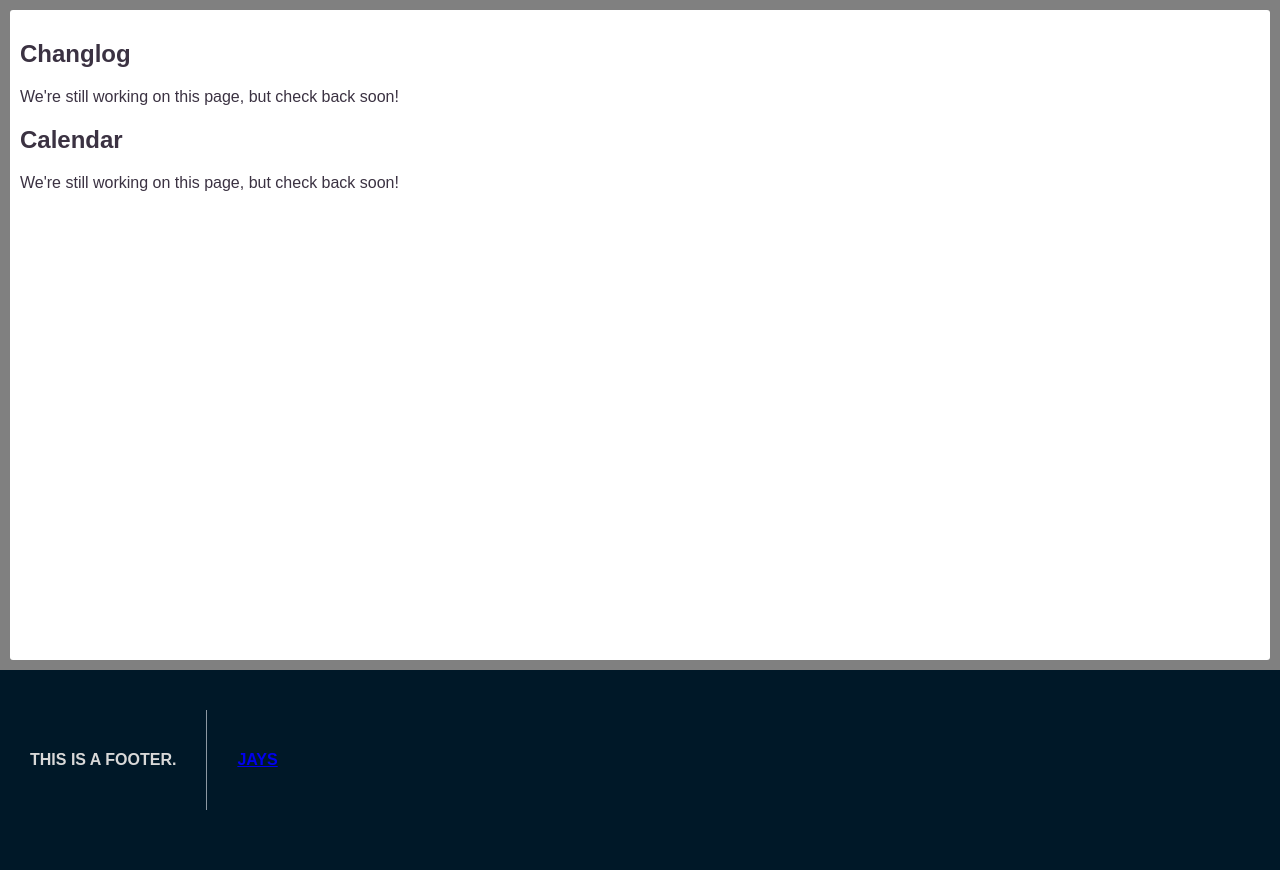
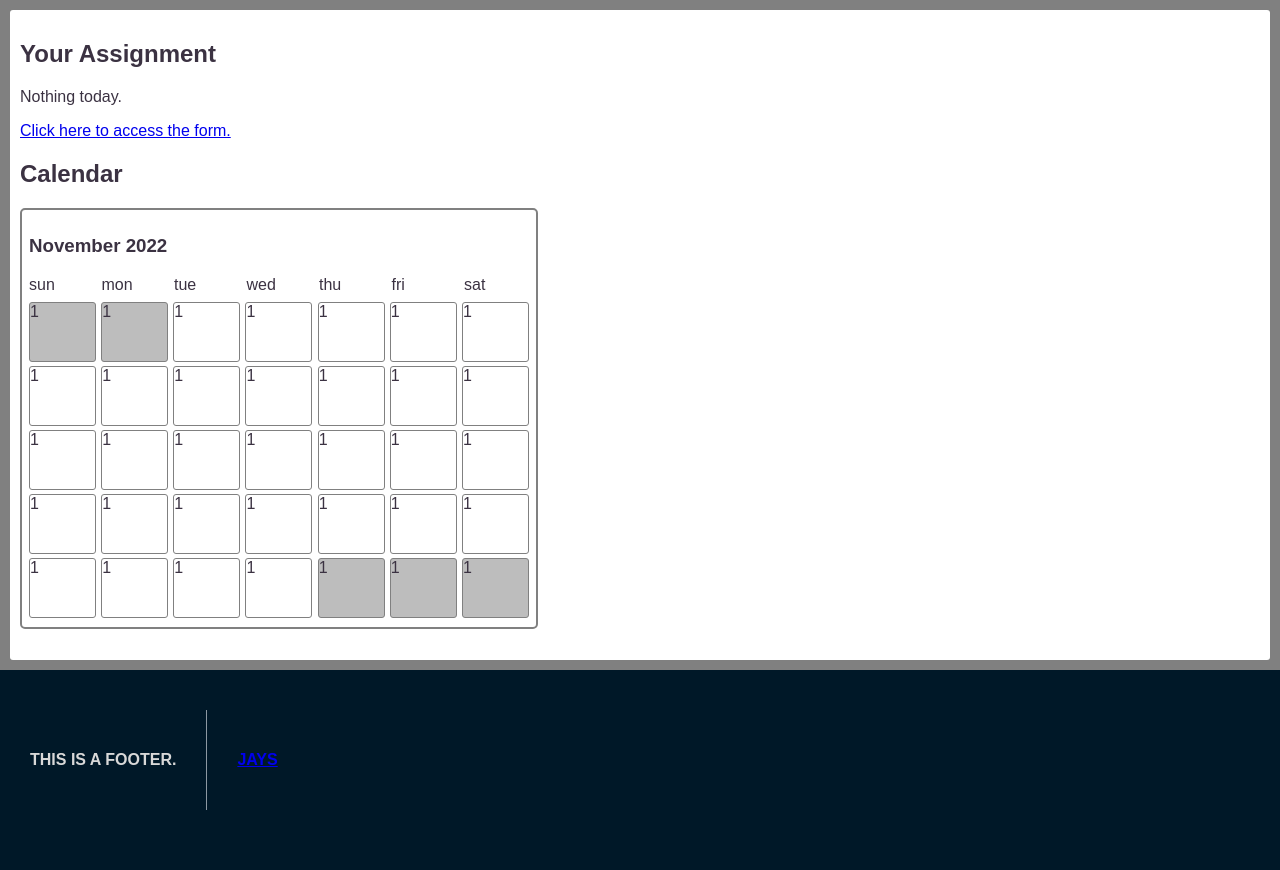
Before and after one commit to Nmans01/cs341-project, a PHP site: page / in a window 1280 px wide. Shown: the part 134-1004 px from the top of the page. Run offline with PHP 8.4, Linux system fonts and the light colour scheme.

Commit message:
Added calendar to home page (index)

```diff
--- a/about.php
+++ b/about.php
@@ -9,7 +9,7 @@
         <?PHP
             require('header.php');
         ?>
-        <div id="main">
+        <main id="main">
             <h2>About The Site</h2>
             <p>This site was created by Noah George, Nate Mansfield, Nick Nolt, and Ethan Weitkamp (a.k.a. The Brogrammers) as our semester project for CS341.</p>
             <p>It serves to improve upon the ITS department's process for completing podium checks, which ensure that classroom audio-video technology is functioning properly.</p>
@@ -19,7 +19,7 @@
                 <li><a href="https://tasks.office.com/elizabethtown.onmicrosoft.com/Home/PlanViews/GsCtgWu2S0q23YETr7VrKGQABEsM?Type=PlanLink&Channel=Link&CreatedTime=638025151759570000">Task Board</a></li>
                 <li><a href="./docs/ERD.png">ERD Model</a></li>
             </ul>
-        </div>
+        </main>
         <?PHP
             require('footer.php');
         ?>
--- a/css/style.css
+++ b/css/style.css
@@ -254,7 +254,9 @@ footer {
         text-align: center;
 
     }
-
+    #main {
+        height: calc(100vh - 167px);;
+    }
     footer {
         min-height: 0px;
         padding: 10px;
@@ -270,6 +272,34 @@ footer {
 }
 
 /* ================================================ Page-specific ================================================ */
+
+#calendar {
+    max-width: 500px;
+    border: gray 2px solid;
+    border-radius: 5px;
+    padding: 7px;
+}
+#calendar-body {
+    width: 100%;
+    display: flex;
+    flex-wrap: wrap;
+    justify-content: space-between;
+}
+.day {
+    border: gray 1px solid;
+    border-radius: 3px;
+    height: 58px;
+    width: 13%;
+    margin: 2px 0px;
+}
+.other-month {
+    background-color: rgb(189, 189, 189);
+}
+.weekday {
+    width: 13%;
+    height: 1.5em;
+}
+
 #stub {
     max-width: 100%;
     opacity: .5;
@@ -284,6 +314,7 @@ form {
 }
 form fieldset {
     margin-bottom: 15px;
+    border-radius: 5px;
 }
 form legend {
     font-weight: bold;
--- a/index.php
+++ b/index.php
@@ -12,10 +12,57 @@
     require('header.php');
     ?>
     <main id="main">
-        <h2>Changlog</h2>
-        <p>We're still working on this page, but check back soon!</p>
+        <h2>Your Assignment</h2>
+        <p id='assignment'>Nothing today.</p>
+        <a href='form.php'>Click here to access the form.</a>
         <h2>Calendar</h2>
-        <p>We're still working on this page, but check back soon!</p>
+        <div id='calendar'>
+            <div id="calendar-header"><h3>November 2022</h3></div>
+            <div id="calendar-body">
+                <div class="weekday">sun</div>
+                <div class="weekday">mon</div>
+                <div class="weekday">tue</div>
+                <div class="weekday">wed</div>
+                <div class="weekday">thu</div>
+                <div class="weekday">fri</div>
+                <div class="weekday">sat</div>
+                <div class="day other-month">1</div>
+                <div class="day other-month">1</div>
+                <div class="day">1</div>
+                <div class="day">1</div>
+                <div class="day">1</div>
+                <div class="day">1</div>
+                <div class="day">1</div>
+                <div class="day">1</div>
+                <div class="day">1</div>
+                <div class="day">1</div>
+                <div class="day">1</div>
+                <div class="day">1</div>
+                <div class="day">1</div>
+                <div class="day">1</div>
+                <div class="day">1</div>
+                <div class="day">1</div>
+                <div class="day">1</div>
+                <div class="day">1</div>
+                <div class="day">1</div>
+                <div class="day">1</div>
+                <div class="day">1</div>
+                <div class="day">1</div>
+                <div class="day">1</div>
+                <div class="day">1</div>
+                <div class="day">1</div>
+                <div class="day">1</div>
+                <div class="day">1</div>
+                <div class="day">1</div>
+                <div class="day">1</div>
+                <div class="day">1</div>
+                <div class="day">1</div>
+                <div class="day">1</div>
+                <div class="day other-month">1</div>
+                <div class="day other-month">1</div>
+                <div class="day other-month">1</div>
+            </div>
+        </div>
     </main>
     <?PHP
     require('footer.php');
```
Also changed, not shown: form.php (+6 -7 lines).
